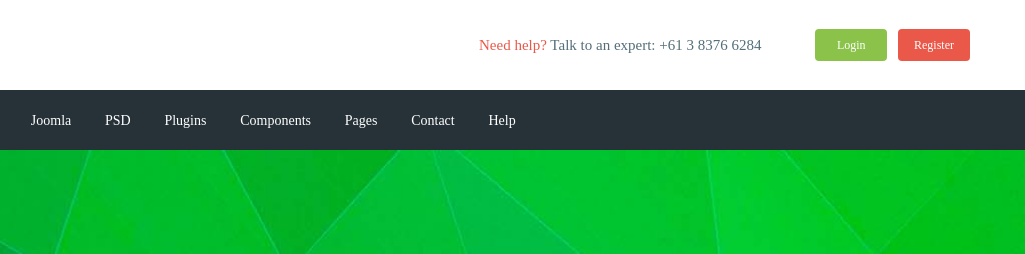
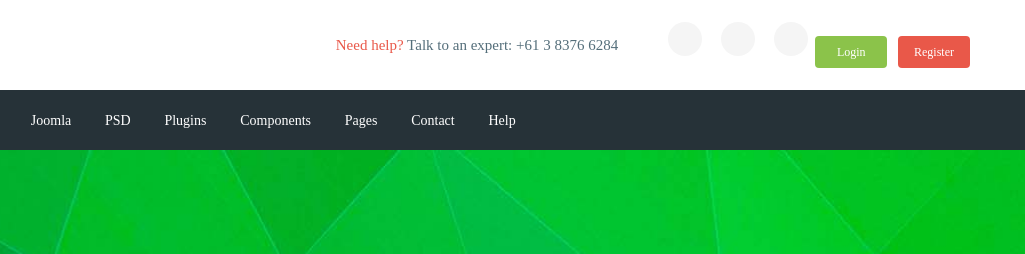
Before and after one commit to nearismaster/moderno, a website: page app/index.html in a window 1280 px wide. Shown: the top 254 px of the page, 255-1280 px from the left. Drawn offline with nearby package versions, Linux system fonts and the light colour scheme; files that its build step writes are made by us from their sources; files whose address does not match are found by name.

Commit message:
added new items page

```diff
--- a/app/index.html
+++ b/app/index.html
@@ -29,10 +29,14 @@
                         <a class="header__phone" href="tel:61383766284">+61 3 8376 6284</a>
                     </div>
                     <div class="header__box">
-                        <a class="header__basket" href="#"></a>
+                        <a class="notification header__circle" href="#"></a>
+                        <a class="basket header__circle" href="#"></a>
+                        <a class="massage header__circle" href="#"></a>
+                        <a class="user" href="#"></a>
                         <a class="header__btn header__btn-login" href="">Login</a>
                         <a class="header__btn header__btn-register" href="">Register</a>
                     </div>
+
                 </div>
             </div>
         </div>
--- a/app/scss/_fonts.scss
+++ b/app/scss/_fonts.scss
@@ -8,11 +8,11 @@
 
 @font-face {
     font-family: 'icomoon';
-    src: url('../fonts/icomoon.eot?ytssfg');
-    src: url('../fonts/icomoon.eot?ytssfg#iefix') format('embedded-opentype'),
-           url('../fonts/icomoon.ttf?ytssfg') format('truetype'),
-           url('../fonts/icomoon.woff?ytssfg') format('woff'),
-           url('../fonts/icomoon.svg?ytssfg#icomoon') format('svg');
+    src: url('fonts/icomoon.eot?mytxg9');
+    src: url('fonts/icomoon.eot?mytxg9#iefix') format('embedded-opentype'),
+        url('fonts/icomoon.ttf?mytxg9') format('truetype'),
+        url('fonts/icomoon.woff?mytxg9') format('woff'),
+        url('fonts/icomoon.svg?mytxg9#icomoon') format('svg');
     font-weight: normal;
     font-style: normal;
     font-display: block;
@@ -34,16 +34,108 @@
     -moz-osx-font-smoothing: grayscale;
 }
 
+.icon-search:before {
+    content: "\f002";
+}
+
+.icon-envelope-o:before {
+    content: "\f003";
+}
+
+.icon-user:before {
+    content: "\f007";
+}
+
+.icon-close:before {
+    content: "\f00d";
+}
+
+.icon-remove:before {
+    content: "\f00d";
+}
+
+.icon-times:before {
+    content: "\f00d";
+}
+
+.icon-lock:before {
+    content: "\f023";
+}
+
 .icon-map-marker:before {
     content: "\f041";
+}
+
+.icon-edit:before {
+    content: "\f044";
+}
+
+.icon-pencil-square-o:before {
+    content: "\f044";
 }
 
 .icon-shopping-cart:before {
     content: "\f07a";
 }
 
+.icon-heart-o:before {
+    content: "\f08a";
+}
+
 .icon-phone:before {
     content: "\f095";
+}
+
+.icon-twitter:before {
+    content: "\f099";
+}
+
+.icon-facebook:before {
+    content: "\f09a";
+}
+
+.icon-facebook-f:before {
+    content: "\f09a";
+}
+
+.icon-bell-o:before {
+    content: "\f0a2";
+}
+
+.icon-briefcase:before {
+    content: "\f0b1";
+}
+
+.icon-group:before {
+    content: "\f0c0";
+}
+
+.icon-users:before {
+    content: "\f0c0";
+}
+
+.icon-caret-down:before {
+    content: "\f0d7";
+}
+
+.icon-sort:before {
+    content: "\f0dc";
+}
+
+.icon-unsorted:before {
+    content: "\f0dc";
+}
+
+.icon-linkedin:before {
+    content: "\f0e1";
+}
+
+.icon-comment-o:before {
+    content: "\f0e5";
+}
+
+.icon-comments-o:before {
+    content: "\f0e6";
 }
 
 .icon-bolt:before {
@@ -58,6 +150,54 @@
     content: "\f105";
 }
 
+.icon-angle-down:before {
+    content: "\f107";
+}
+
+.icon-mail-reply:before {
+    content: "\f112";
+}
+
+.icon-reply:before {
+    content: "\f112";
+}
+
+.icon-meh-o:before {
+    content: "\f11a";
+}
+
 .icon-location-arrow:before {
     content: "\f124";
 }
+
+.icon-cny:before {
+    content: "\f157";
+}
+
+.icon-jpy:before {
+    content: "\f157";
+}
+
+.icon-rmb:before {
+    content: "\f157";
+}
+
+.icon-yen:before {
+    content: "\f157";
+}
+
+.icon-sort-amount-desc:before {
+    content: "\f161";
+}
+
+.icon-foursquare:before {
+    content: "\f180";
+}
+
+.icon-pagelines:before {
+    content: "\f18c";
+}
+
+.icon-pinterest-p:before {
+    content: "\f231";
+}
--- a/app/scss/style.scss
+++ b/app/scss/style.scss
@@ -61,6 +61,16 @@
     a {
         color: #fff;
         font-size: 14px;
+    }
+}
+
+.header__circle{
+    width: 34px;
+    height: 34px;
+    border-radius: 50%;
+    background-color: #f5f5f5;
+    &+.header__circle{
+        margin-left: 15px;
     }
 }
 
```
Also changed, not shown: app/fonts/icomoon.ttf, app/fonts/icomoon.woff, 3 other files.
